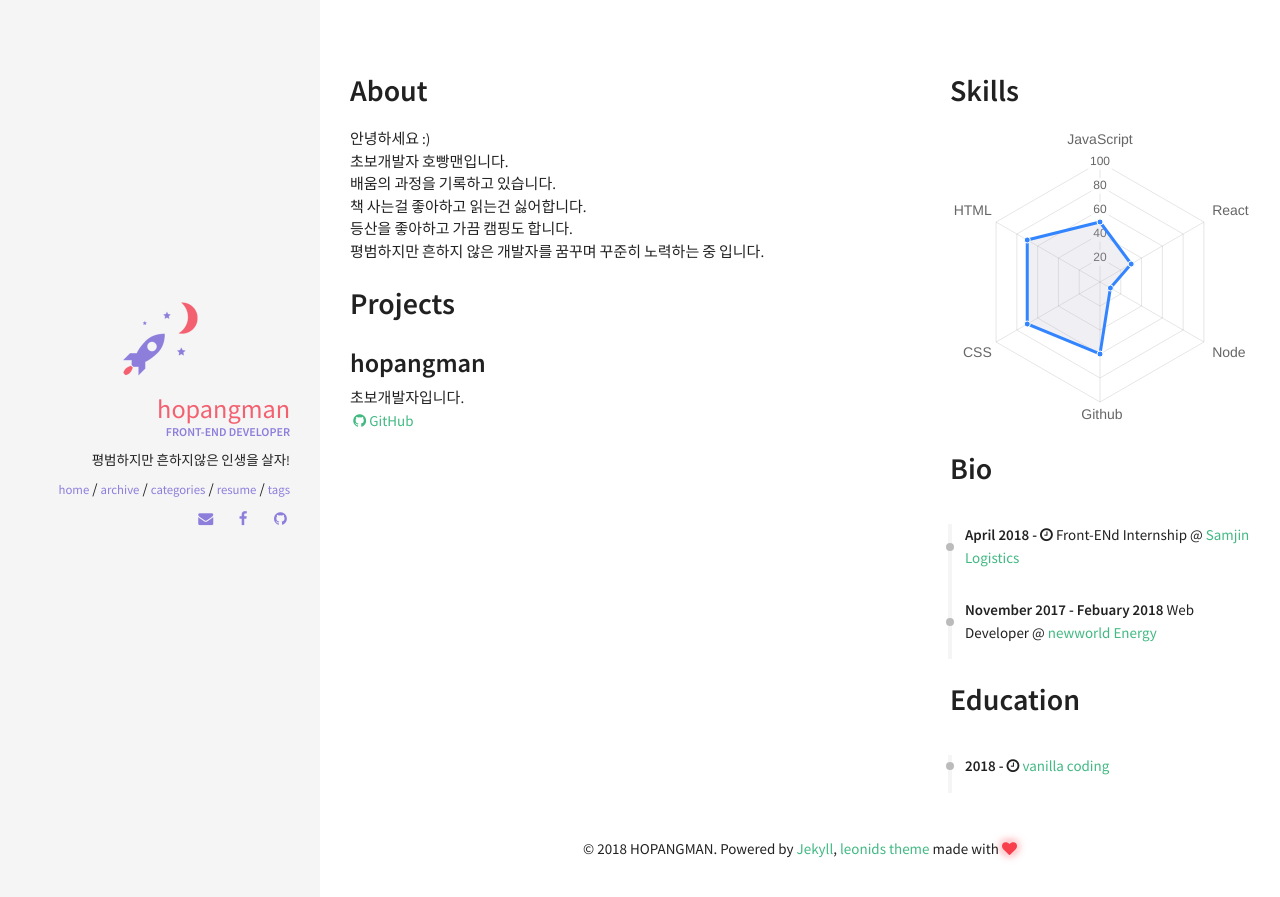
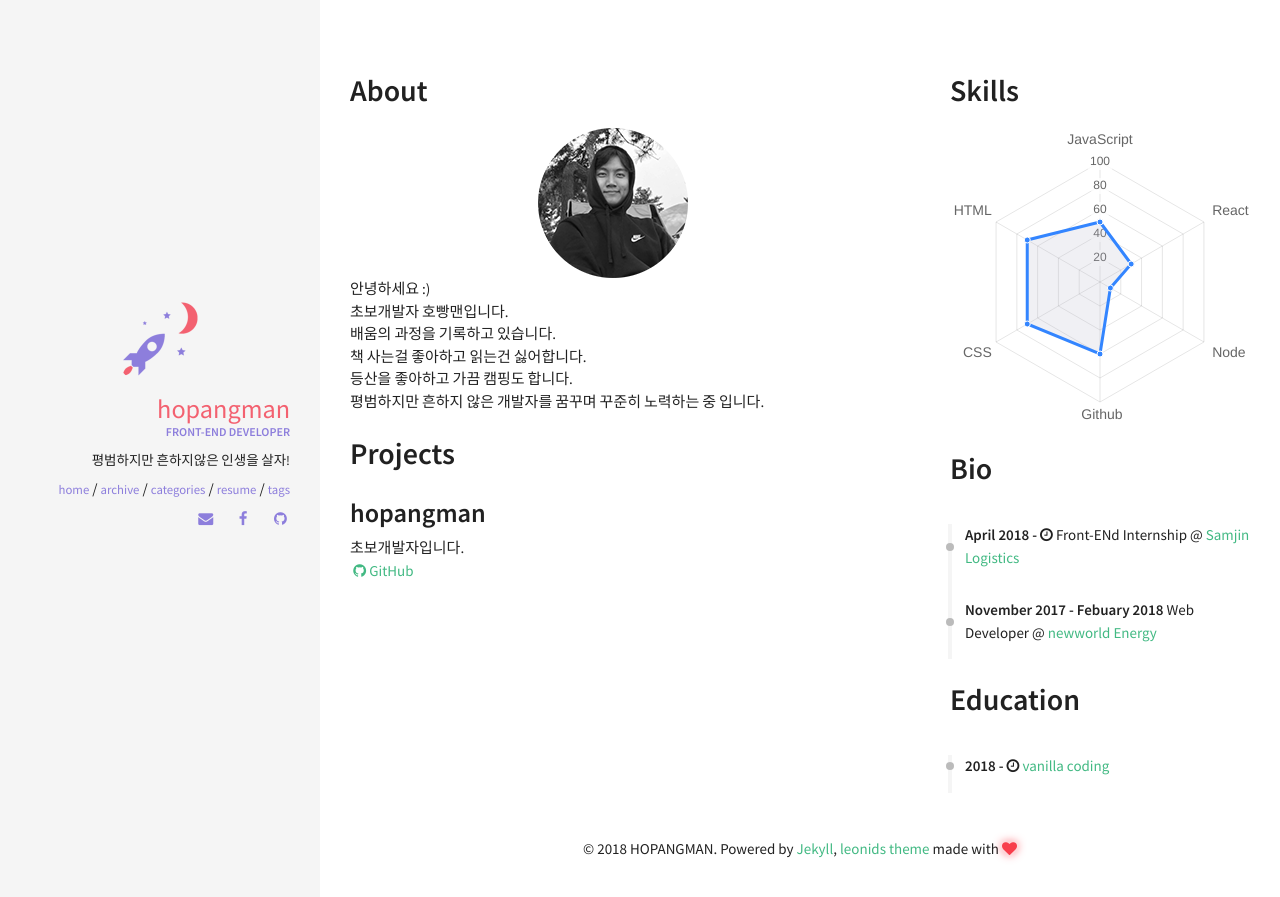
Before and after one commit to hopangman/hopangman.github.io, a Jekyll site: the page built from resume.html, in a window 1280 px wide. Shown: the top 897 px of the page. Built offline with Jekyll 4.4.1, drawn with Linux system fonts in a browser that asks for light colours; nearby versions of some CDN libraries.

Commit message:
update blog setting

```diff
--- a/_includes/sections/about.html
+++ b/_includes/sections/about.html
@@ -1,5 +1,5 @@
 <h1><span data-i18n="skills.my_skills">About</span></h1>
-
+<img src="../img/profile.png" alt="profile">
 <div>
     안녕하세요 :)<br>
     초보개발자 호빵맨입니다.<br>
```
Also changed, not shown: img/profile.png (added).
